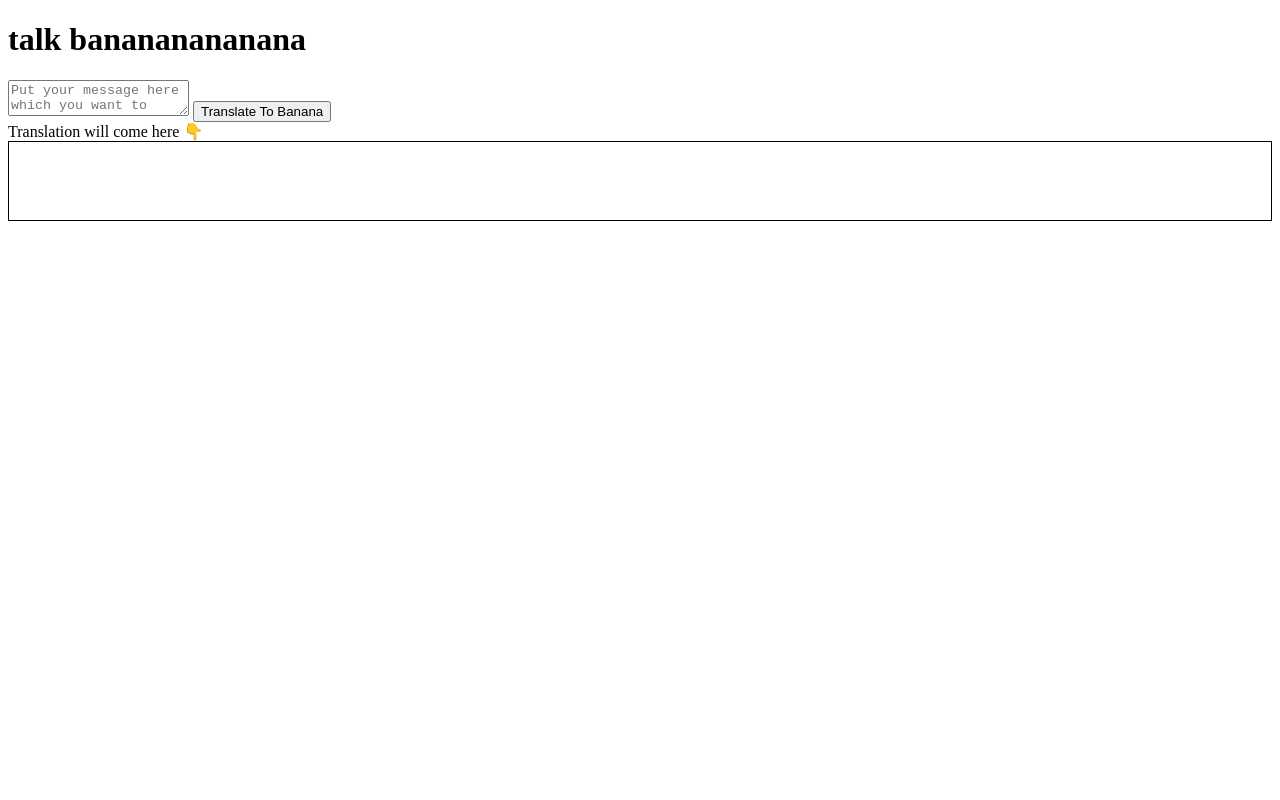
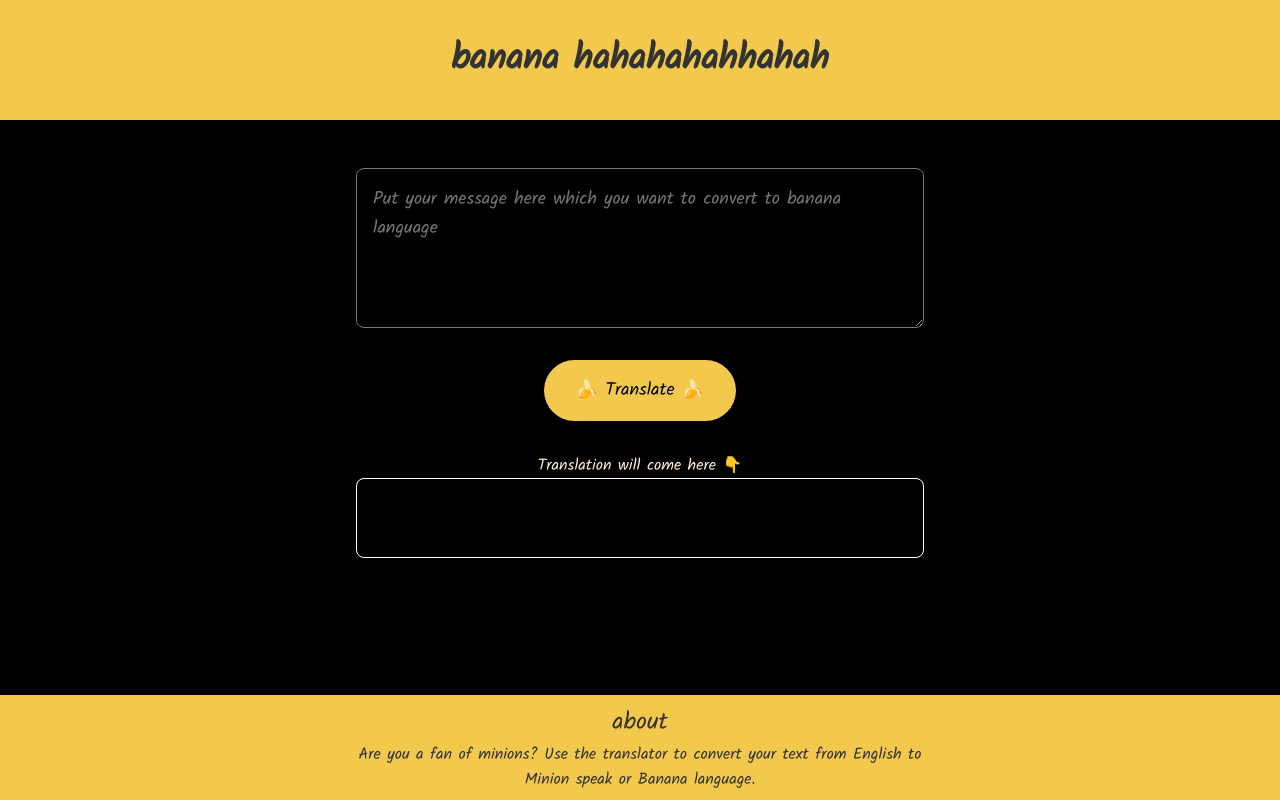
Before and after one commit to pranavpatel08/VanillaJs-Translator, a plain HTML site: page index.html in a window 1280 px wide. Drawn offline with Linux system fonts and the light colour scheme.

Commit message:
update: completed wiring & styling

```diff
--- a/app.js
+++ b/app.js
@@ -6,7 +6,23 @@ var translateInput = document.querySelector("#translate-input");
 
 var translateOutput = document.querySelector("#translate-output");
 
-function buttonClickHandler() {
-    translateOutput.innerText = "bananana " + translateInput.value;
+var url = "https://api.funtranslations.com/translate/minion.json"
+
+function buttonClickHandler(event) {
+    console.log("button clicked");
+    var input = translateInput.value;
+    var finalURL = constructURL(input);
+    console.log(finalURL);
+    fetch(finalURL)
+        .then(response => response.json())
+        .then(json => {
+            translateOutput.innerText = json.contents.translated;
+        })
+        .catch((e) => alert("some error occured! try again later"))
 
 }
+
+function constructURL(inputText) {
+    var encodedURI = encodeURI(inputText);
+    return `${url}?text=${encodedURI}`;
+}
--- a/index.html
+++ b/index.html
@@ -3,29 +3,35 @@
 
 <head>
     <meta charset="UTF-8">
-    <meta http-equiv="X-UA-Compatible" content="IE=edge">
     <meta name="viewport" content="width=device-width, initial-scale=1.0">
-    <title>Speak banana</title>
-    <style>
-        #translate-output {
-    box-sizing: border-box;
-    width: 100%;
-    min-height: 10vh;
-    max-height: 20vh;
-    border: 1px solid black;
-}
-    </style>
+    <title>speak banana</title>
+    <link href="/styles.css" rel="stylesheet">
+
 </head>
 
 <body>
-    <h1>talk banananananana</h1>
-    <textarea id="translate-input"
-        placeholder="Put your message here which you want to convert to banana language"></textarea>
-    <button id="translate-button"> Translate To Banana</button>
-    <div>Translation will come here 👇</div>
+    <nav>
+        <h1>banana hahahahahhahah</h1>
+    </nav>
+    <main>
+        <textarea id="translate-input"
+            placeholder="Put your message here which you want to convert to banana language"></textarea>
+        <button id="translate-button"> 🍌 Translate 🍌</button>
+        <div style="color: antiquewhite;">Translation will come here 👇</div>
 
-    <div id="translate-output" style="padding: 1rem; font-size: large;"></div>
-    <script src="app.js" type="text/javascript"></script>
+        <div id="translate-output" style="padding: 1rem; font-size: large;"></div>
+
+
+    </main>
+
+
+    <footer>
+        <div style="font-size: x-large;">about</div>
+        <p>Are you a fan of minions? Use the translator
+            to convert your text from English to Minion speak or Banana language.</p>
+    </footer>
+
+    <script src="app.js" type="text/javascript"> </script>
 </body>
 
 </html>
--- /dev/null
+++ b/styles.css
@@ -0,0 +1,88 @@
+@import url('https://fonts.googleapis.com/css2?family=Kalam&display=swap');
+
+* {
+    box-sizing: border-box;
+}
+
+:root {
+    --primary: #F2C94C;
+    --black: #333333;
+    --width-break:600px
+}
+
+body {
+    margin: 0;
+    font-family: 'Kalam', cursive;
+    color: #333333;
+    background-color: black;
+}
+
+nav {
+    background-color: var(--primary);
+    text-align: center;
+    font-size: 1.5rem;
+    padding: 0.1rem;
+}
+
+main {
+    margin: auto;
+    padding: 1rem;
+    max-width: var(--width-break);
+    text-align: center;
+}
+
+textarea {
+    box-sizing: border-box;
+    display: block;
+    width: 100%;
+    color: cornsilk;
+    background-color: black;
+    padding: 1rem;
+    border-radius: .5rem;
+    min-height: 20vh;
+    margin-top: 2rem;
+    font-size: large;
+    font-family: inherit;
+}
+
+button {
+    background-color: var(--primary);
+    border: none;
+    margin: 1rem 0rem;
+    padding: 1rem 2rem;
+    font-family: 'Kalam', cursive;
+    font-size: large;
+}
+#translate-button{
+    border-radius: 2rem;
+    margin: 2rem auto;
+}
+
+
+#translate-output {
+    box-sizing: border-box;
+    width: 100%;
+    min-height: 10vh;
+    max-height: 20vh;
+    color: cornsilk;
+    background-color: black;
+    border: 1px solid white;
+    padding: 1rem;
+    font-size: large;
+    border-radius: 0.5rem;
+    overflow:auto;
+}
+
+footer {
+    position: fixed;
+    bottom: 0;
+    width: 100%;
+    padding: 0.5rem;
+    background-color: var(--primary);
+    text-align: center;
+}
+
+footer p {
+    max-width: var(--width-break);
+    margin: auto;
+}
```
